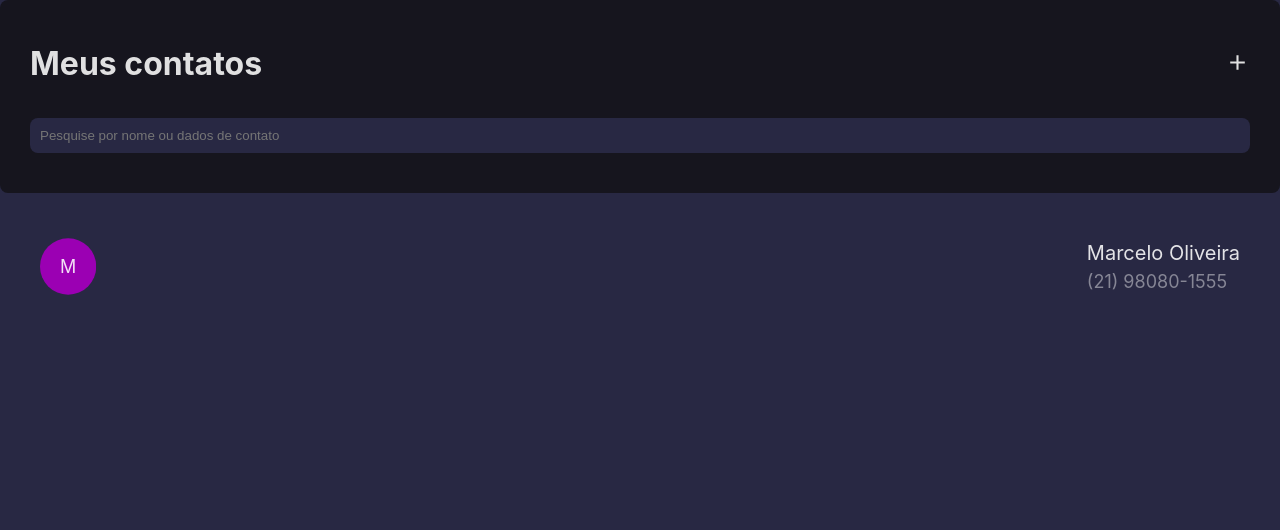
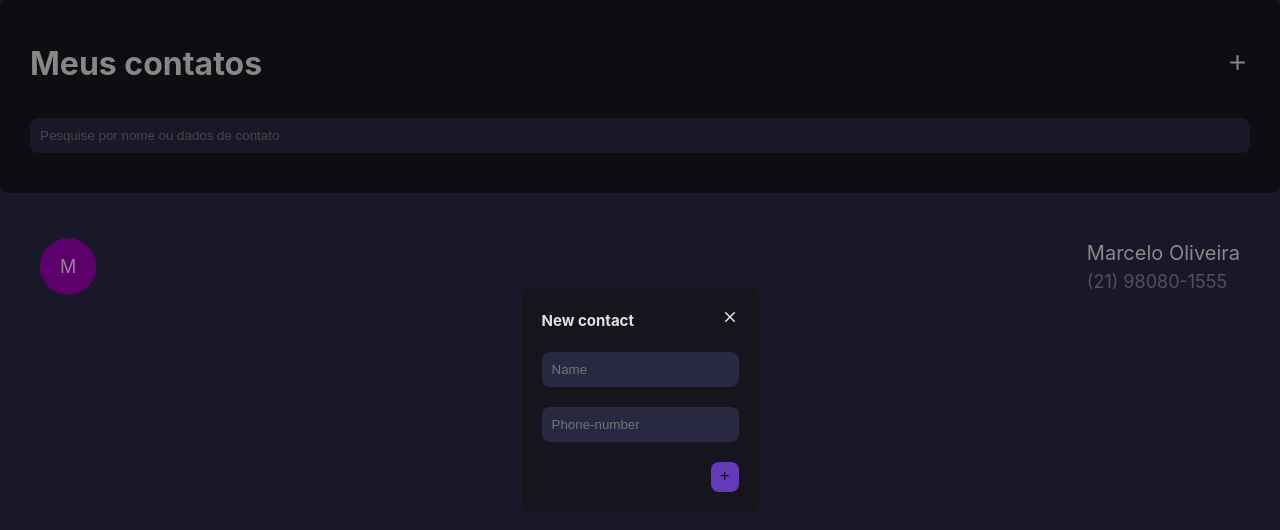
Before and after one commit to heiderick13/contatos-react, a React (Vite) app: page / in a window 1280 px wide. Both pictures are taken after a click on the icon 1237 px from the left and 62 px from the top of the page. Shown: the top 530 px of the page. Built offline with nearby package versions, Linux system fonts and the light colour scheme.

Commit message:
:sparkles: open/close new contact modal

```diff
--- a/src/App.jsx
+++ b/src/App.jsx
@@ -7,8 +7,15 @@ import { MdAdd } from "react-icons/md";
 import { MdDeleteOutline } from "react-icons/md";
 
 import ContactCard from "./components/ContactCard/ContactCard";
+import AddContactContainer from "./components/AddContactContainer/AddContactContainer";
 
 function App() {
+  const [isModalOpen, setIsModalOpen] = useState(false);
+
+  const toggleModal = () => {
+    setIsModalOpen(!isModalOpen);
+  };
+
   return (
     <>
       <header className="flex">
@@ -18,7 +25,7 @@ function App() {
           </div>
           <div className="head-icons flex">
             {/* <MdOutlineSearch style={{ cursor: "pointer" }} /> */}
-            <MdAdd style={{ cursor: "pointer" }} />
+            <MdAdd onClick={toggleModal} style={{ cursor: "pointer" }} />
             {/* <MdDeleteOutline style={{ cursor: "pointer" }} /> */}
           </div>
         </div>
@@ -32,6 +39,7 @@ function App() {
       <div className="contacts-container flex">
         <ContactCard />
       </div>
+      {isModalOpen && <AddContactContainer toggleModal={toggleModal} />}
     </>
   );
 }
--- a/src/components/AddContactContainer/AddContactContainer.css
+++ b/src/components/AddContactContainer/AddContactContainer.css
@@ -18,6 +18,11 @@
 
   background-color: var(--darker-purple);
   padding: 2rem;
+}
+
+.add-contact__header {
+  align-items: baseline;
+  justify-content: space-between;
 }
 
 .add-contact__title {
--- a/src/components/AddContactContainer/AddContactContainer.jsx
+++ b/src/components/AddContactContainer/AddContactContainer.jsx
@@ -1,12 +1,23 @@
 import "./AddContactContainer.css";
 
 import { MdAdd } from "react-icons/md";
+import { MdClose } from "react-icons/md";
 
-function AddContactContainer() {
+function AddContactContainer({ toggleModal }) {
+  const closeModal = () => {
+    toggleModal();
+  };
+
   return (
     <div className="backdrop-container">
       <div className="add-contact">
-        <h2 className="add-contact__title">New contact</h2>
+        <div className="add-contact__header flex">
+          <h2 className="add-contact__title">New contact </h2>
+          <MdClose
+            onClick={closeModal}
+            style={{ cursor: "pointer", fontSize: "1.8rem" }}
+          />
+        </div>
         <form className="flex">
           <input name="name" type="text" placeholder="Name" />
           <input type="tel" name="phone" placeholder="Phone-number" />
```
